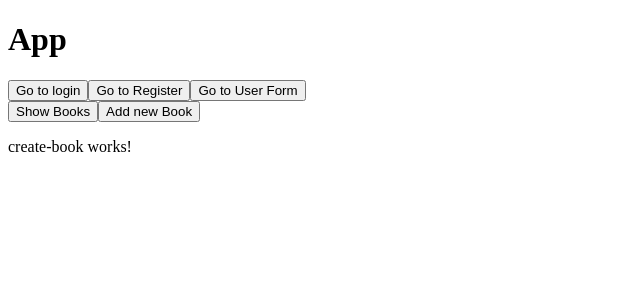
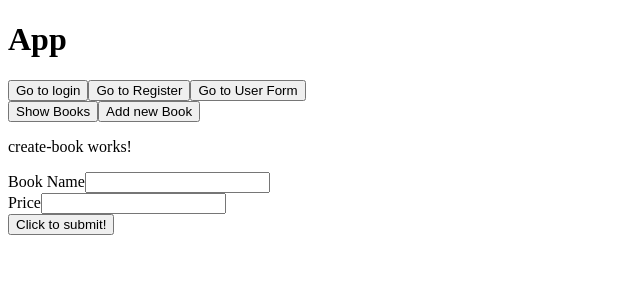
Before and after one commit to S-MW/MyFirstAngularApp, an Angular app: page /books/create in a window 1280 px wide. Shown: the top 300 px of the page, without its empty margins (0-640 px from the left). Built offline with nearby package versions, Linux system fonts and the light colour scheme.

Commit message:
Implement createBook component

```diff
--- a/src/app/book/create-book/create-book.component.html
+++ b/src/app/book/create-book/create-book.component.html
@@ -1 +1,13 @@
 <p>create-book works!</p>
+
+<form [formGroup]="createBook" >
+    <div>
+        <label>Book Name</label>
+        <input type="text" formControlName="name">
+    </div>
+    <div>
+        <label>Price</label>
+        <input type="number" formControlName="price">
+    </div>
+    <input type="submit" value="Click to submit!" (click)="formSubmitFunction()">
+</form>
--- a/src/app/book/create-book/create-book.component.ts
+++ b/src/app/book/create-book/create-book.component.ts
@@ -1,4 +1,6 @@
 import { Component, OnInit } from '@angular/core';
+import { FormControl, FormGroup } from '@angular/forms';
+import { BookService } from '../service/book.service';
 
 @Component({
   selector: 'app-create-book',
@@ -7,9 +9,19 @@ import { Component, OnInit } from '@angular/core';
 })
 export class CreateBookComponent implements OnInit {
 
-  constructor() { }
+  constructor(public service:BookService) { }
 
   ngOnInit(): void {
   }
 
+  createBook = new FormGroup({
+    name : new FormControl(""),
+    price : new FormControl(""),
+  })
+
+  formSubmitFunction()
+  {
+    this.service.saveBook(this.createBook.value)
+  }
+
 }
--- a/src/app/book/service/book.service.ts
+++ b/src/app/book/service/book.service.ts
@@ -1,7 +1,7 @@
 import { Injectable } from '@angular/core';
 import { HttpClient } from '@angular/common/http';
 import { Book } from '../model/book.model';
-
+import { Router } from '@angular/router';
 @Injectable({
   providedIn: 'root'
 })
@@ -11,7 +11,7 @@ export class BookService {
   books:Book[] = [];
   // bbb:any[]= [];
 
-  constructor(private http:HttpClient) { }
+  constructor(private http:HttpClient,public router: Router) { }
 
   getAllBooks()
   {
@@ -22,4 +22,12 @@ export class BookService {
       // this.bbb = res as any[];  // This approach will work also
     });
   }
+
+  saveBook(value: Book)
+  {
+    this.http.post(this.url,value).subscribe(res=>{
+      console.log(res);
+      this.router.navigate(['/books'])
+    })
+  }
 }
```
